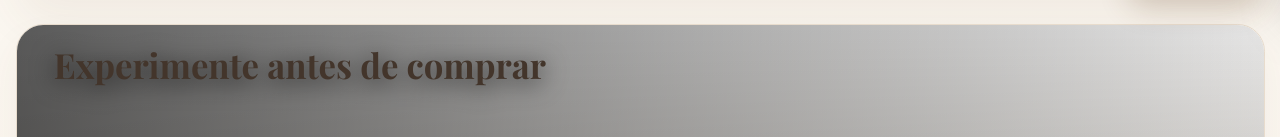
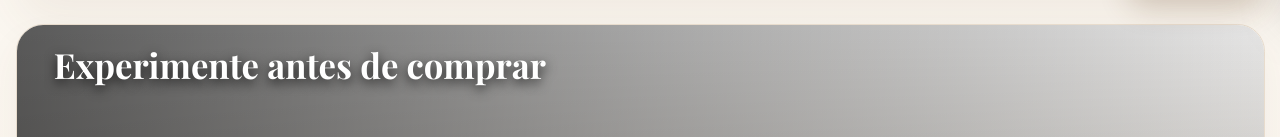
Before and after one commit to Perfumaria9ilhas/Perfumaria, a Next.js app: page / in a window 1280 px wide. Shown: the part 794-931 px from the top of the page. Built offline with nearby package versions, Linux system fonts and the light colour scheme; no server answers; the database is empty.

Commit message:
Adjust decants banner layout

```diff
--- a/src/components/home/sample-home.tsx
+++ b/src/components/home/sample-home.tsx
@@ -37,7 +37,13 @@ export function SampleHome({
 
         <div className="relative flex min-h-[430px] flex-col px-6 py-7 text-white lg:min-h-[360px] lg:px-12">
           <div className="max-w-2xl">
-            <h2 className="text-[2.2rem] font-semibold leading-[1.05] text-white drop-shadow-[0_4px_12px_rgba(0,0,0,0.8)] sm:text-[2.8rem]">
+            <h2
+  className="text-[2.2rem] font-semibold leading-[1.05] sm:text-[2.8rem]"
+  style={{
+    color: "#ffffff",
+    textShadow: "0 4px 12px rgba(0,0,0,0.8)",
+  }}
+>
               {title}
             </h2>
           </div>
```
